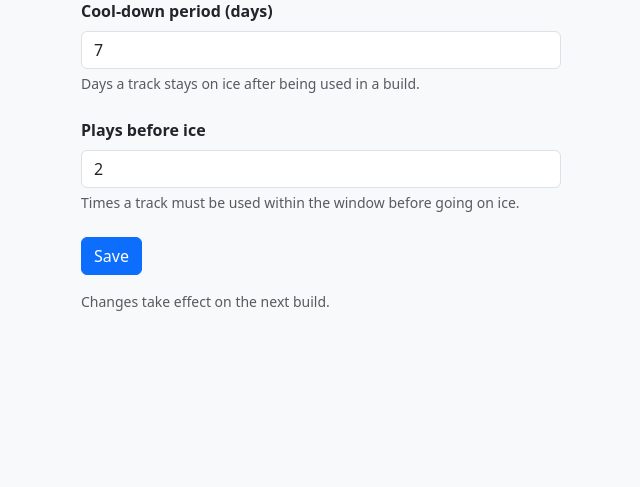
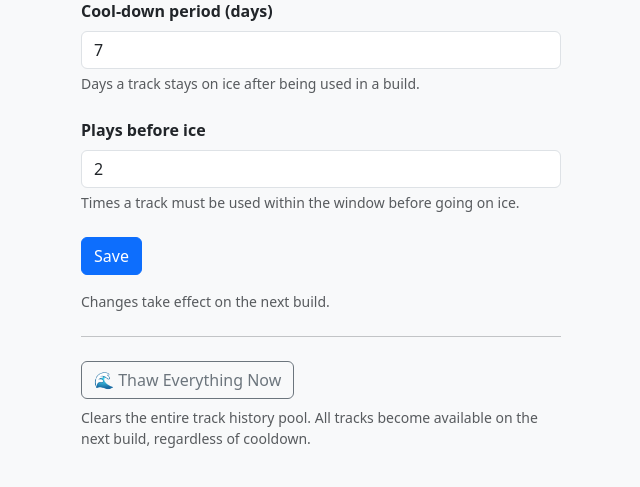
Before and after one commit to CoryBerry/Spotify_Playlist_Magic, a Flask app: page /settings in a window 1280 px wide. Shown: the part 167-654 px from the top of the page, without its empty margins (1-641 px from the left). Run offline with Flask 3, Linux system fonts and the light colour scheme; data comes from the database, SQL or seed files in the repository.

Commit message:
Add auto-thaw mechanic: expire cooldown, tally by month, manual nuke
- auto_thaw() deletes expired TrackHistory rows on Block Mix / Recently Created visits and flashes count if any freed
- ThawTally model stores monthly thaw counts per provider (persists after rows deleted)
- get_cooldown_stats() now reads thawed count from ThawTally instead of computing from deleted rows
- Settings page: "Thaw Everything Now" button with confirm dialog, also writes to ThawTally
- Flash messages wired into base.html for all pages

Co-Authored-By: Claude Sonnet 4.6 <noreply@anthropic.com>

```diff
--- a/app.py
+++ b/app.py
@@ -2,7 +2,7 @@
 # app.py — Spotify Tools
 # ---------------------------------------------------------------
 
-from flask import Flask, render_template, request, session, redirect, url_for, jsonify
+from flask import Flask, render_template, request, session, redirect, url_for, jsonify, flash
 from urllib.parse import urlparse
 from flask_sqlalchemy import SQLAlchemy
 from datetime import datetime, timedelta
@@ -176,6 +176,16 @@ class BuildSource(db.Model):
     position            = db.Column(db.Integer,     nullable=False)  # 0-indexed order in cycle
 
 
+class ThawTally(db.Model):
+    """Monthly tally of tracks thawed from cooldown."""
+    id       = db.Column(db.Integer, primary_key=True)
+    year     = db.Column(db.Integer, nullable=False)
+    month    = db.Column(db.Integer, nullable=False)
+    provider = db.Column(db.String(20), nullable=False)
+    count    = db.Column(db.Integer, default=0, nullable=False)
+    __table_args__ = (db.UniqueConstraint("year", "month", "provider"),)
+
+
 class AppSettings(db.Model):
     id                 = db.Column(db.Integer, primary_key=True)
     cooldown_days      = db.Column(db.Integer, default=7)
@@ -211,7 +221,9 @@ def get_cooldown_stats(provider):
     s      = get_settings()
     cd     = s.cooldown_days
     cutoff = datetime.now() - timedelta(days=cd)
+    now    = datetime.now()
 
+    # Tracks used within the cooldown window
     rows = db.session.query(
         TrackHistory.track_id,
         func.count(TrackHistory.id).label("n"),
@@ -221,14 +233,25 @@ def get_cooldown_stats(provider):
         TrackHistory.used_at  >= cutoff
     ).group_by(TrackHistory.track_id).all()
 
-    on_ice = [r for r in rows if r.n >= s.cooldown_max_plays]
-    total  = len(on_ice)
+    on_ice     = [r for r in rows if r.n >= s.cooldown_max_plays]
+    on_ice_ids = {r.track_id for r in on_ice}
+
+    # All-time stats: unique tracks ever used + total play events
+    all_time = db.session.query(
+        TrackHistory.track_id,
+        func.count(TrackHistory.id).label("total_plays")
+    ).filter(
+        TrackHistory.provider == provider
+    ).group_by(TrackHistory.track_id).all()
+
+    total_plays = sum(r.total_plays for r in all_time)
+    multi_cycle = sum(1 for r in all_time if r.total_plays > s.cooldown_max_plays)
+    thawed      = db.session.query(func.sum(ThawTally.count)).filter_by(provider=provider).scalar() or 0
 
     # Bucket day values: 1/7, 3/7, 6/7 of cooldown_days
     b1 = max(1, round(cd / 7))
     b2 = max(1, round(3 * cd / 7))
     b3 = max(1, round(6 * cd / 7))
-    now = datetime.now()
 
     def _count_range(min_days, max_days):
         lo = now - timedelta(days=max_days)
@@ -236,10 +259,36 @@ def get_cooldown_stats(provider):
         return sum(1 for r in on_ice if lo <= r.last_used < hi)
 
     return {
-        "total":         total,
+        "total":         len(on_ice),
+        "thawed":        thawed,
+        "total_plays":   total_plays,
+        "multi_cycle":   multi_cycle,
         "buckets":       [(b1, _count_range(0, b1)), (b2, _count_range(b1, b2)), (b3, _count_range(b2, b3))],
         "cooldown_days": cd,
     }
+
+
+def auto_thaw(provider):
+    """Delete TrackHistory rows older than the cooldown window. Returns count of unique tracks thawed."""
+    s      = get_settings()
+    cutoff = datetime.now() - timedelta(days=s.cooldown_days)
+    rows   = TrackHistory.query.filter(
+        TrackHistory.provider == provider,
+        TrackHistory.used_at  <  cutoff
+    ).all()
+    if not rows:
+        return 0
+    unique = len({r.track_id for r in rows})
+    for r in rows:
+        db.session.delete(r)
+    now = datetime.now()
+    tally = ThawTally.query.filter_by(year=now.year, month=now.month, provider=provider).first()
+    if tally:
+        tally.count += unique
+    else:
+        db.session.add(ThawTally(year=now.year, month=now.month, provider=provider, count=unique))
+    db.session.commit()
+    return unique
 
 
 # ---------------------------------------------------------------
@@ -432,6 +481,10 @@ def spotify_playlists():
     sp = get_spotify_client()
     if not sp:
         return redirect(url_for("spotify_login"))
+
+    thawed = auto_thaw("spotify")
+    if thawed:
+        flash(f"🌊 {thawed} track{'s' if thawed != 1 else ''} thawed from cooldown", "info")
 
     user_id = sp.me()["id"]
     playlists, cache_updated_at, _ = get_cached_playlists(sp, user_id)
@@ -772,8 +825,11 @@ def spotify_manage():
     for t in all_tags:
         tag_map.setdefault(t.playlist_id, []).append(t.tag)
 
+    usages    = PlaylistUsage.query.filter_by(provider="spotify").all()
+    usage_map = {u.playlist_id: u for u in usages}
+
     return render_template("spotify_manage.html", playlists=playlists, user_id=user_id,
-                           tag_map=tag_map, cache_updated_at=cache_updated_at,
+                           tag_map=tag_map, usage_map=usage_map, cache_updated_at=cache_updated_at,
                            cache_refresh_url=url_for("cache_refresh") + "?next=" + request.path)
 
 
@@ -1285,6 +1341,14 @@ def recently_created():
     plex = get_plex()
     now  = datetime.now()
 
+    thawed = 0
+    if sp:
+        thawed += auto_thaw("spotify")
+    if plex:
+        thawed += auto_thaw("plex")
+    if thawed:
+        flash(f"🌊 {thawed} track{'s' if thawed != 1 else ''} thawed from cooldown", "info")
+
     records = CreatedPlaylist.query.order_by(CreatedPlaylist.created_at.desc()).all()
 
     # Verify playlists not checked recently — skip if we can't reach that provider
@@ -1399,5 +1463,26 @@ def settings_page():
     return render_template("settings.html", settings=s)
 
 
+@app.route("/settings/thaw-all", methods=["POST"])
+def settings_thaw_all():
+    from sqlalchemy import func as _func
+    now = datetime.now()
+    rows = db.session.query(
+        TrackHistory.provider,
+        _func.count(TrackHistory.track_id.distinct()).label("unique")
+    ).group_by(TrackHistory.provider).all()
+    for provider, unique in rows:
+        tally = ThawTally.query.filter_by(year=now.year, month=now.month, provider=provider).first()
+        if tally:
+            tally.count += unique
+        else:
+            db.session.add(ThawTally(year=now.year, month=now.month, provider=provider, count=unique))
+    count = sum(u for _, u in rows)
+    TrackHistory.query.delete()
+    db.session.commit()
+    flash(f"🌊 All {count} track{'s' if count != 1 else ''} cleared — everything thawed", "success")
+    return redirect(url_for("settings_page"))
+
+
 if __name__ == "__main__":
     app.run(debug=True)
--- a/templates/base.html
+++ b/templates/base.html
@@ -35,6 +35,14 @@
   </nav>
 
   <div class="container mt-5">
+    {% with messages = get_flashed_messages(with_categories=true) %}
+      {% for category, message in messages %}
+        <div class="alert alert-{{ 'primary' if category == 'info' else category }} alert-dismissible fade show" role="alert">
+          {{ message }}
+          <button type="button" class="btn-close" data-bs-dismiss="alert"></button>
+        </div>
+      {% endfor %}
+    {% endwith %}
     {% block content %}{% endblock %}
   </div>
 
--- a/templates/settings.html
+++ b/templates/settings.html
@@ -23,4 +23,12 @@
     <button type="submit" class="btn btn-primary">Save</button>
     <p class="text-muted small mt-3">Changes take effect on the next build.</p>
   </form>
+
+  <hr class="my-4" style="max-width: 480px;">
+
+  <form method="POST" action="/settings/thaw-all" style="max-width: 480px;"
+        onsubmit="return confirm('Thaw everything now? This clears all track history — all tracks will be available for the next build.')">
+    <button type="submit" class="btn btn-outline-secondary">🌊 Thaw Everything Now</button>
+    <p class="text-muted small mt-2">Clears the entire track history pool. All tracks become available on the next build, regardless of cooldown.</p>
+  </form>
 {% endblock %}
```
Also changed, not shown: templates/recently_created.html (+6 -1 lines).
